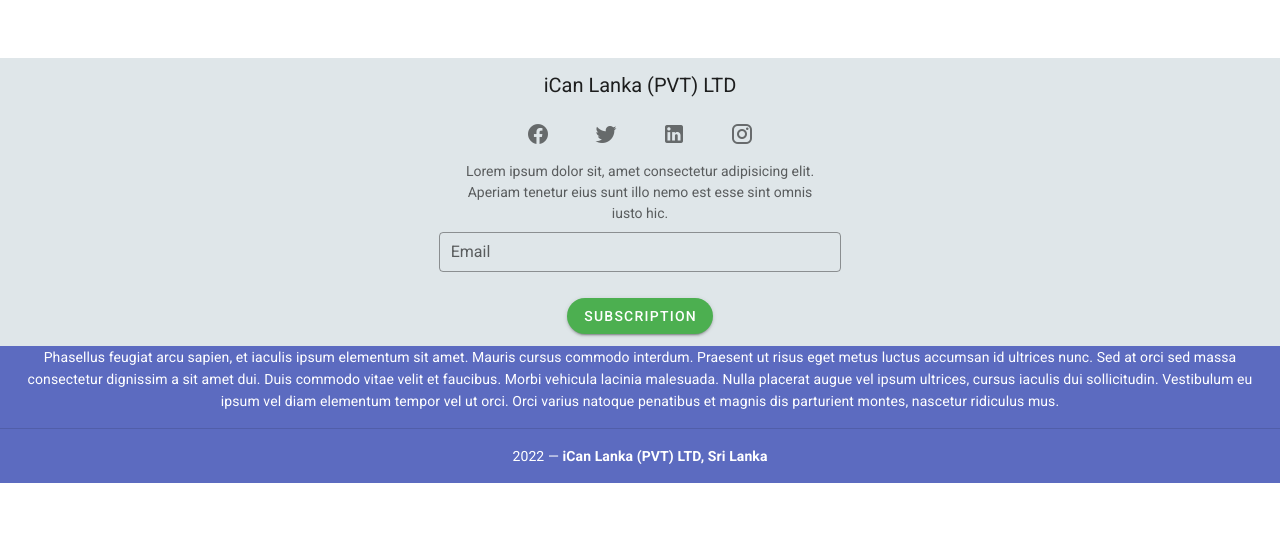
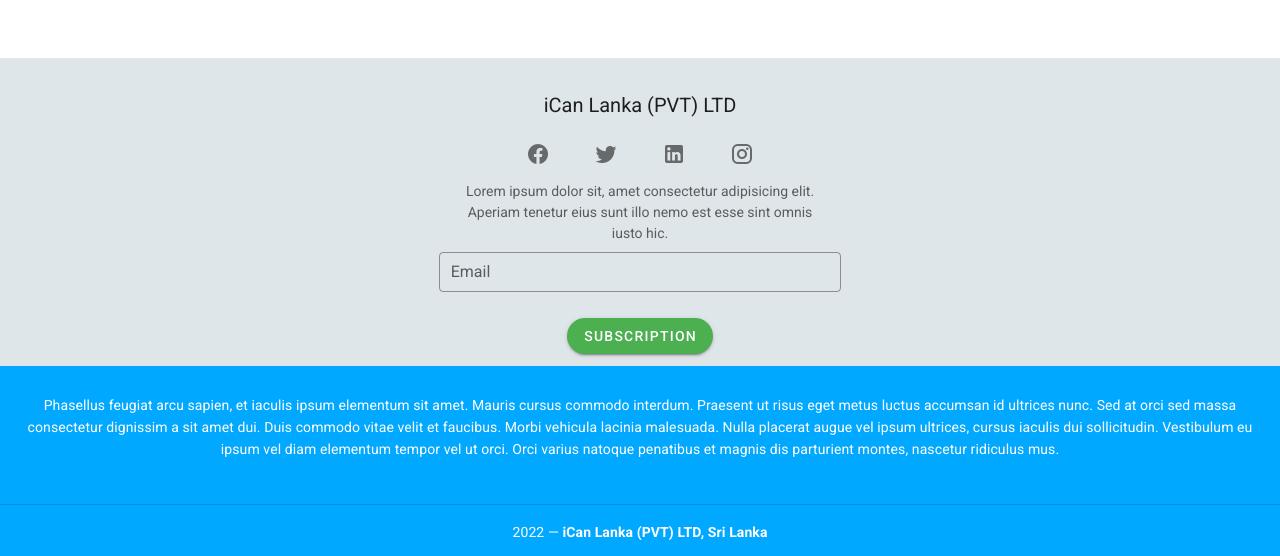
Before and after one commit to Gim128/webone, a Vue app: page / in a window 1280 px wide. Shown: the part 2815-3371 px from the top of the page. Before the commit the page ends 3298 px from the top, so only its background shows below. Built offline with nearby package versions, Linux system fonts and the light colour scheme.

Commit message:
errors fixed

```diff
--- a/src/components/FooterView.vue
+++ b/src/components/FooterView.vue
@@ -1,11 +1,9 @@
 <template>
   <v-footer padless>
-
-
     <v-col lg="12" style="background-color: #dfe6e9;">
         <v-row justify="center">
             <v-col lg="4" class="text-center">
-                <v-toolbar-title>iCan Lanka (PVT) LTD</v-toolbar-title>
+                <v-toolbar-title class="mt-5">iCan Lanka (PVT) LTD</v-toolbar-title>
                 <v-card-text>
                     <v-btn
                         v-for="icon in icons"
@@ -21,7 +19,7 @@
                     </v-btn>
                 </v-card-text>
 
-                <v-subheader>Lorem ipsum dolor sit, amet consectetur adipisicing elit.
+                <v-subheader class="desc-5">Lorem ipsum dolor sit, amet consectetur adipisicing elit.
                     Aperiam tenetur eius sunt illo nemo est esse sint omnis iusto hic.
                 </v-subheader>
 
@@ -43,12 +41,18 @@
     <v-card
         flat
         tile
-        class="indigo lighten-1 white--text text-center"
+        class="lighten-1 white--text text-center"
+        style="background-color: #00a8ff;"
     >
 
-    <v-card-text class="white--text pt-0">
-        Phasellus feugiat arcu sapien, et iaculis ipsum elementum sit amet. Mauris cursus commodo interdum. Praesent ut risus eget metus luctus accumsan id ultrices nunc. Sed at orci sed massa consectetur dignissim a sit amet dui. Duis commodo vitae velit et faucibus. Morbi vehicula lacinia malesuada. Nulla placerat augue vel ipsum ultrices, cursus iaculis dui sollicitudin. Vestibulum eu ipsum vel diam elementum tempor vel ut orci. Orci varius natoque penatibus et magnis dis parturient montes, nascetur ridiculus mus.
+    <v-card-text class="white--text pt-0 my-7">
+        Phasellus feugiat arcu sapien, et iaculis ipsum elementum sit amet. Mauris cursus commodo interdum. Praesent ut risus eget metus luctus accumsan id ultrices nunc.
+        Sed at orci sed massa consectetur dignissim a sit amet dui. Duis commodo vitae velit et faucibus. Morbi vehicula lacinia malesuada.
+        Nulla placerat augue vel ipsum ultrices, cursus iaculis dui sollicitudin. Vestibulum eu ipsum vel diam elementum tempor vel ut orci.
+        Orci varius natoque penatibus et magnis dis parturient montes, nascetur ridiculus mus.
       </v-card-text>
+
+
 
       <v-divider></v-divider>
 
```
